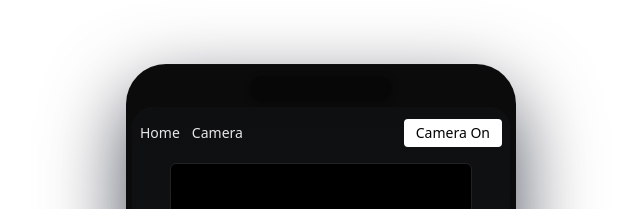
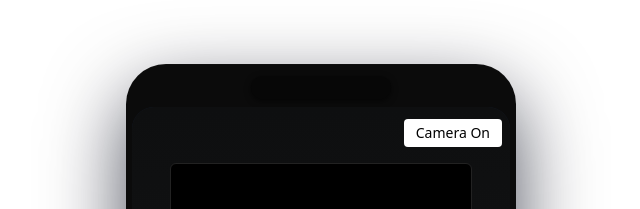
Before and after one commit to Mackey4869/DSLR_experienceApp, a React (Vite) app: page / in a window 1280 px wide. Shown: the top 209 px of the page, without its empty margins (319-959 px from the left). Built offline with nearby package versions, Linux system fonts and the light colour scheme.

Commit message:
ページ遷移ボタンを削除

```diff
--- a/src/components/CameraView.tsx
+++ b/src/components/CameraView.tsx
@@ -81,17 +81,11 @@ const CameraView: React.FC = () => {
 
 	return (
 		<div className="min-h-[100svh] w-full flex flex-col items-center text-white" style={{ background: 'linear-gradient(180deg,#0e0f10,#191a1b)' }}>
-			{/* Top menu */}
-			<div className="w-full flex items-center justify-between" style={{ height: '3.2rem' }}>
-				<div className="flex items-center gap-3" style={{ paddingLeft: '0.5rem' }}>
-					<a href="/" className="text-sm text-white/90">Home</a>
-					<a href="/camera" className="text-sm text-white/90">Camera</a>
-				</div>
-				<div style={{ paddingRight: '0.5rem' }}>
-					<button onClick={() => (isCameraOn ? stopCamera() : startCamera())} className="bg-white text-black px-3 py-1 rounded text-sm">
-						{isCameraOn ? 'Camera Off' : 'Camera On'}
-					</button>
-				</div>
+			{/* Top menu (no navigation links) */}
+			<div className="w-full flex items-center justify-end" style={{ height: '3.2rem', paddingRight: '0.5rem' }}>
+				<button onClick={() => (isCameraOn ? stopCamera() : startCamera())} className="bg-white text-black px-3 py-1 rounded text-sm">
+					{isCameraOn ? 'Camera Off' : 'Camera On'}
+				</button>
 			</div>
 
 			{/* Camera preview area (2:3 aspect) */}
```
